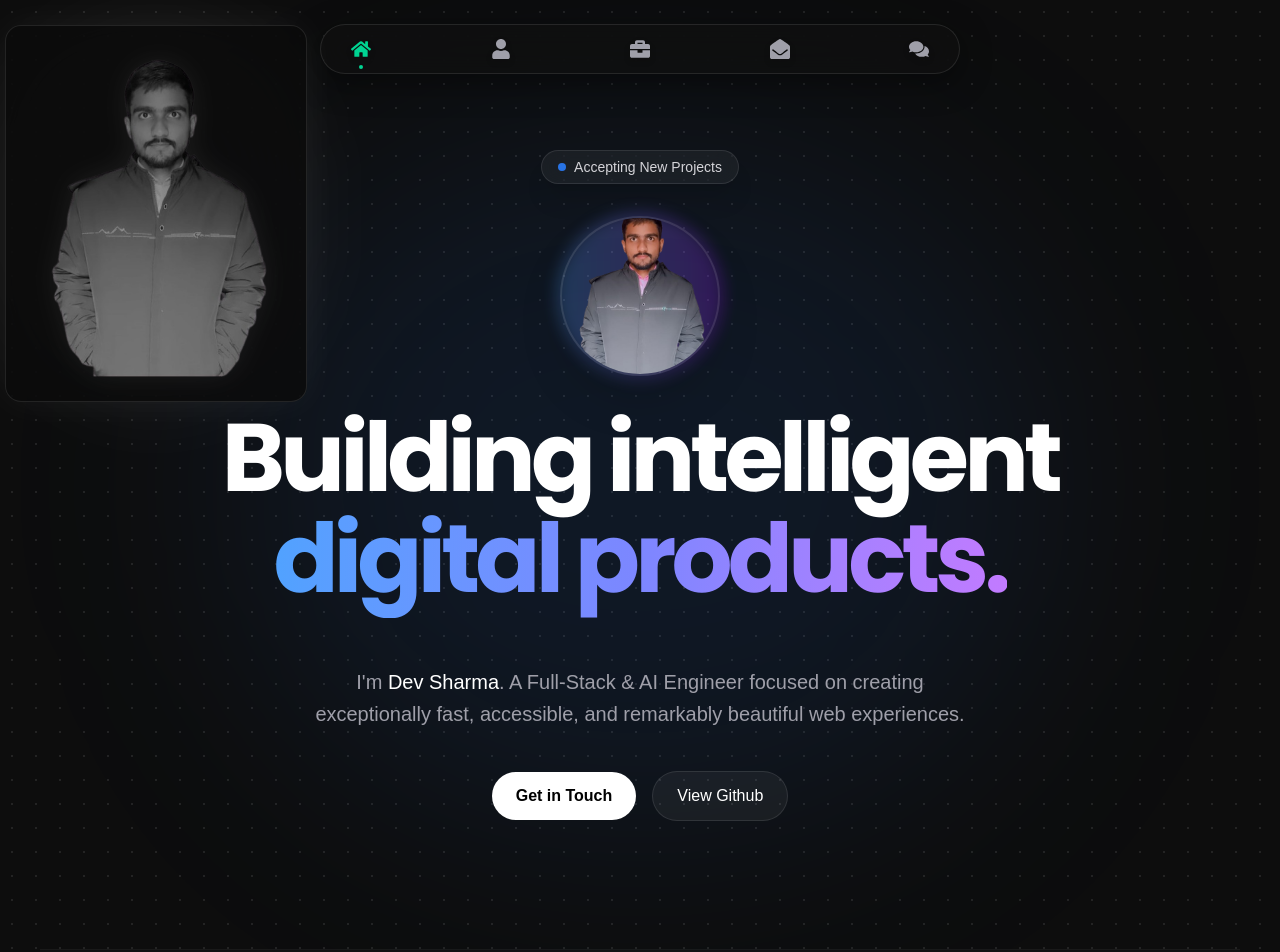
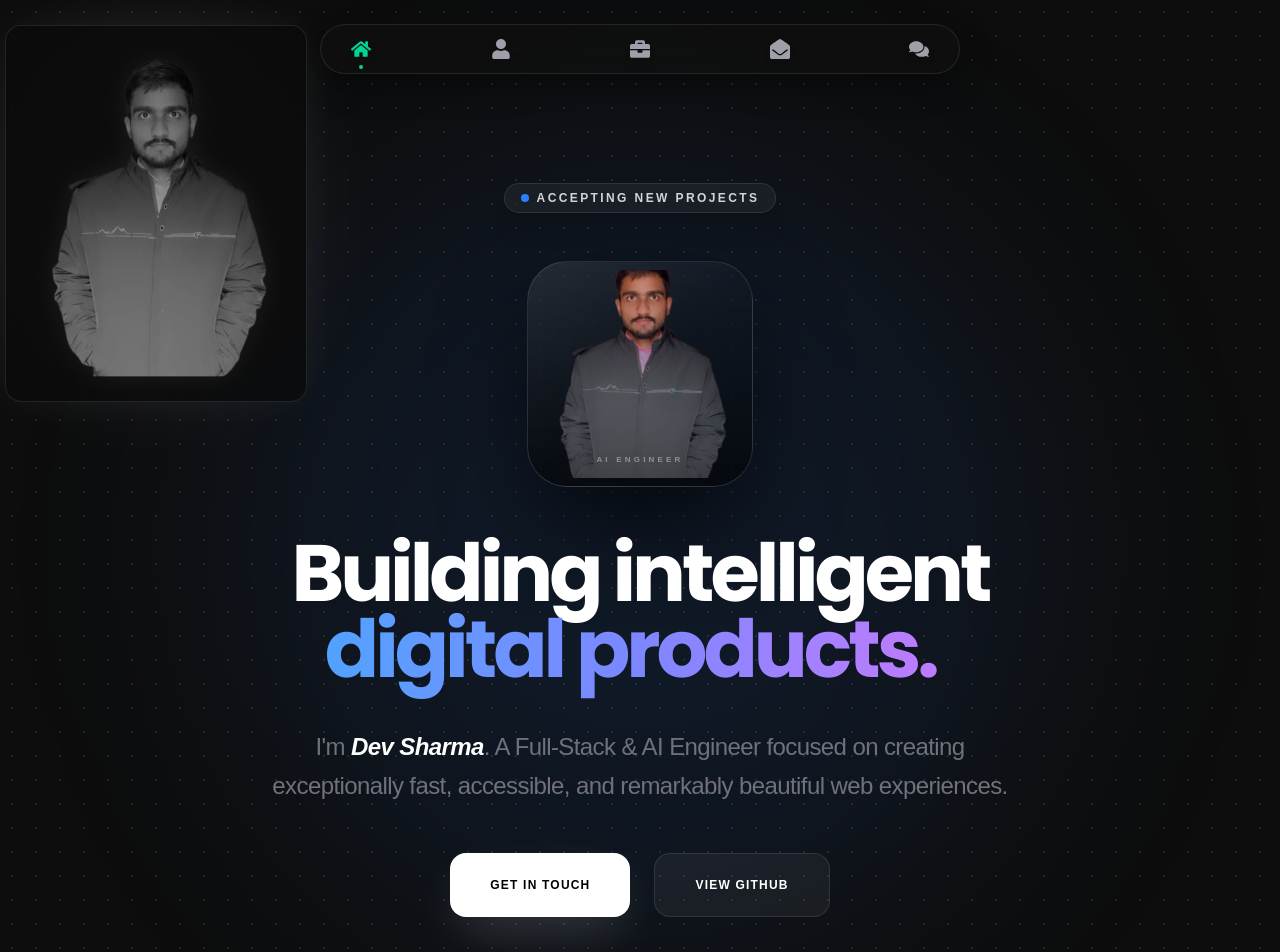
Before and after one commit to devsharma2208/latest_portfoio, a Next.js app: page / in a window 1280 px wide. Shown: the top 952 px of the page. Built offline with nearby package versions, Linux system fonts and the light colour scheme.

Commit message:
update main content module

```diff
--- a/src/pages/MainContent/page.jsx
+++ b/src/pages/MainContent/page.jsx
@@ -3,56 +3,69 @@ import React from "react";
 import { ReactTyped } from "react-typed";
 import { motion } from "framer-motion";
 
-// ⬇️ FIX: Image Import Path
-// Kyunki aapki file 'src/pages/MainContent/page.jsx' hai,
-// aur image 'src/Images/devProfile.jpg' mein hai, toh humein 3 level upar jaana hoga (../../../).
+// Image import path as per your requirement
 import devImg from "../../assests/image/logo_image_colored.png";
 
 const MainContent = () => {
   return (
-    <div className="w-full relative z-10 flex flex-col justify-center h-full">
+    <div className="w-full relative z-10 flex flex-col justify-center h-full min-h-screen">
       <div className="flex flex-col md:items-start items-center md:text-left text-center">
-        <div className="flex flex-col items-center justify-center text-center w-full max-w-4xl mx-auto z-20">
+        <div className="flex flex-col items-center justify-center text-center w-full max-w-6xl mx-auto z-20">
+
           {/* Status Badge */}
           <motion.div
             initial={{ opacity: 0, y: 10 }}
             animate={{ opacity: 1, y: 0 }}
             transition={{ duration: 0.6, delay: 0.1 }}
-            className="px-4 py-1.5 rounded-full border border-white/10 bg-white/5 backdrop-blur-md text-zinc-300 text-xs sm:text-sm font-medium mb-8 inline-flex items-center gap-2 shadow-xl"
+            className="px-4 py-1.5 rounded-full border border-white/10 bg-white/5 backdrop-blur-md text-zinc-300 text-[10px] sm:text-xs font-black tracking-[0.2em] uppercase mb-12 inline-flex items-center gap-2 shadow-xl"
           >
-            <span className="w-2 h-2 rounded-full bg-blue-500 animate-pulse"></span>
+            <span className="relative flex h-2 w-2">
+              <span className="animate-ping absolute inline-flex h-full w-full rounded-full bg-blue-500 opacity-60"></span>
+              <span className="relative inline-flex rounded-full h-2 w-2 bg-blue-500"></span>
+            </span>
             Accepting New Projects
           </motion.div>
 
-          {/* Added Profile Image Section */}
+          {/* Profile Image Section (Stitch Style) */}
           <motion.div
             initial={{ opacity: 0, scale: 0.8 }}
             animate={{ opacity: 1, scale: 1 }}
             transition={{ duration: 0.8, delay: 0.2, ease: "easeOut" }}
-            className="mb-8 relative group"
+            className="mb-12 relative group"
           >
-            {/* Glow Effect */}
-            <div className="absolute -inset-1 bg-gradient-to-r from-blue-400 to-purple-600 rounded-full blur opacity-25 group-hover:opacity-75 transition duration-1000 group-hover:duration-200"></div>
+            {/* Massive Backglow */}
+            <div className="absolute -inset-10 bg-gradient-to-r from-blue-400 to-purple-600 rounded-full blur-[80px] opacity-0 group-hover:opacity-40 transition-opacity duration-1000"></div>
 
-            {/* Image */}
-            <img
-              src={devImg.src} // Next.js imported image ka path
-              alt="Dev Sharma Profile"
-              className="relative w-32 h-32 sm:w-40 sm:h-40 rounded-full object-cover border-2 border-white/10 shadow-2xl"
-            />
+            <div className="relative p-2 rounded-[2.5rem] bg-gradient-to-br from-white/10 via-white/[0.02] to-transparent border border-white/10 shadow-[0_40px_100px_-20px_rgba(0,0,0,0.8)] overflow-hidden backdrop-blur-2xl">
+              <img
+                src={devImg.src}
+                alt="Dev Sharma Profile"
+                className="relative w-32 h-32 sm:w-52 sm:h-52 rounded-[2rem] object-cover transition-all duration-1000 group-hover:scale-105"
+              />
+              {/* Overlay Gradient on Image */}
+              <div className="absolute inset-0 bg-gradient-to-t from-black/60 to-transparent pointer-events-none" />
+              <div className="absolute bottom-5 left-0 right-0 text-[8px] font-black text-white tracking-[0.4em] uppercase opacity-40">
+                AI ENGINEER
+              </div>
+            </div>
           </motion.div>
 
-          {/* Main Heading */}
+          {/* Main Heading with ReactTyped */}
           <motion.div
             initial={{ opacity: 0, scale: 0.95, filter: "blur(10px)" }}
             animate={{ opacity: 1, scale: 1, filter: "blur(0px)" }}
             transition={{ duration: 0.8, delay: 0.3, ease: "easeOut" }}
-            className="w-full"
+            className="w-full mb-10"
           >
-            <h1 className="text-5xl sm:text-7xl lg:text-[6rem] font-bold tracking-tighter leading-[1.05] text-white overflow-hidden pb-2 mb-4">
+            <h1 className="text-4xl sm:text-5xl lg:text-[5rem] font-bold tracking-tighter leading-[0.95] text-white px-3">
               Building intelligent <br className="hidden md:block" />
               <span className="text-transparent bg-clip-text bg-gradient-to-r from-blue-400 via-indigo-400 to-purple-400">
-                digital products.
+                <ReactTyped
+                  strings={["digital products.", "AI experiences.", "fast systems."]}
+                  typeSpeed={70}
+                  backSpeed={50}
+                  loop
+                />
               </span>
             </h1>
           </motion.div>
@@ -62,10 +75,10 @@ const MainContent = () => {
             initial={{ opacity: 0, y: 20 }}
             animate={{ opacity: 1, y: 0 }}
             transition={{ duration: 0.8, delay: 0.4 }}
-            className="mt-6 sm:mt-8 max-w-2xl"
+            className="max-w-3xl mb-12"
           >
-            <p className="text-zinc-400 text-lg sm:text-xl font-light leading-relaxed text-balance">
-              I'm <span className="text-white font-medium">Dev Sharma</span>. A
+            <p className="text-zinc-500 text-lg sm:text-2xl font-light leading-relaxed tracking-tight">
+              I'm <span className="text-white font-bold italic">Dev Sharma</span>. A
               Full-Stack & AI Engineer focused on creating exceptionally fast,
               accessible, and remarkably beautiful web experiences.
             </p>
@@ -76,18 +89,19 @@ const MainContent = () => {
             initial={{ opacity: 0, y: 20 }}
             animate={{ opacity: 1, y: 0 }}
             transition={{ duration: 0.8, delay: 0.5 }}
-            className="mt-10 flex items-center gap-4"
+            className="flex flex-wrap items-center justify-center gap-6"
           >
             <a
               href="mailto:devsharmaelc@gmail.com"
-              className="px-6 py-3 rounded-full bg-white text-black font-semibold hover:bg-zinc-200 transition-colors"
+              className="h-16 px-10 rounded-2xl bg-white text-black font-black text-xs tracking-widest hover:bg-zinc-200 transition-all active:scale-[0.98] uppercase flex items-center justify-center shadow-[0_20px_50px_-12px_rgba(255,255,255,0.2)]"
             >
               Get in Touch
             </a>
             <a
               href="https://github.com/devsharma2208"
               target="_blank"
-              className="px-6 py-3 rounded-full bg-white/5 text-white font-medium border border-white/10 hover:bg-white/10 transition-colors"
+              rel="noreferrer"
+              className="h-16 px-10 rounded-2xl bg-white/5 text-white font-black text-xs tracking-widest border border-white/10 hover:bg-white/10 transition-all active:scale-[0.98] uppercase flex items-center justify-center gap-3 group"
             >
               View Github
             </a>
```
